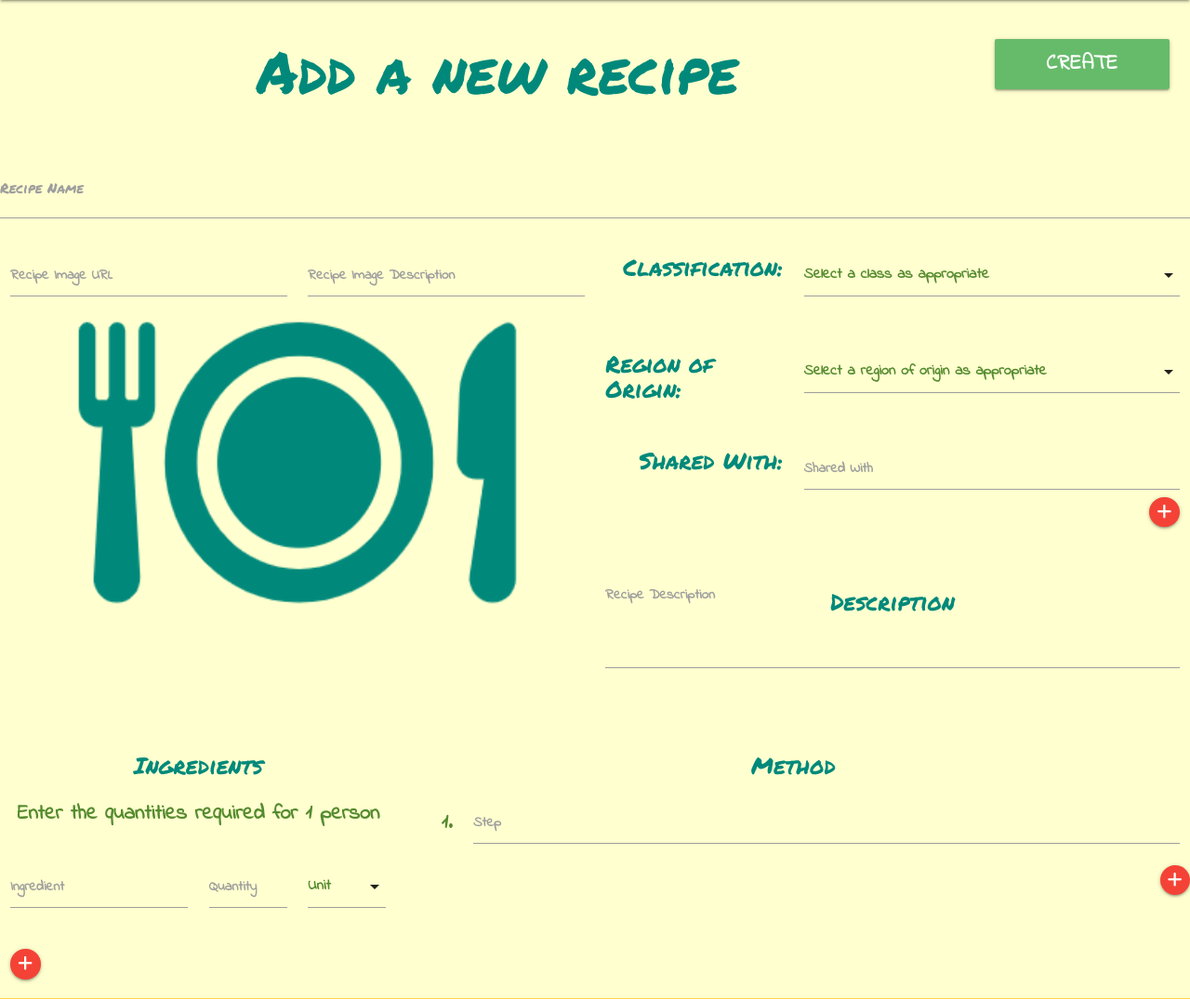
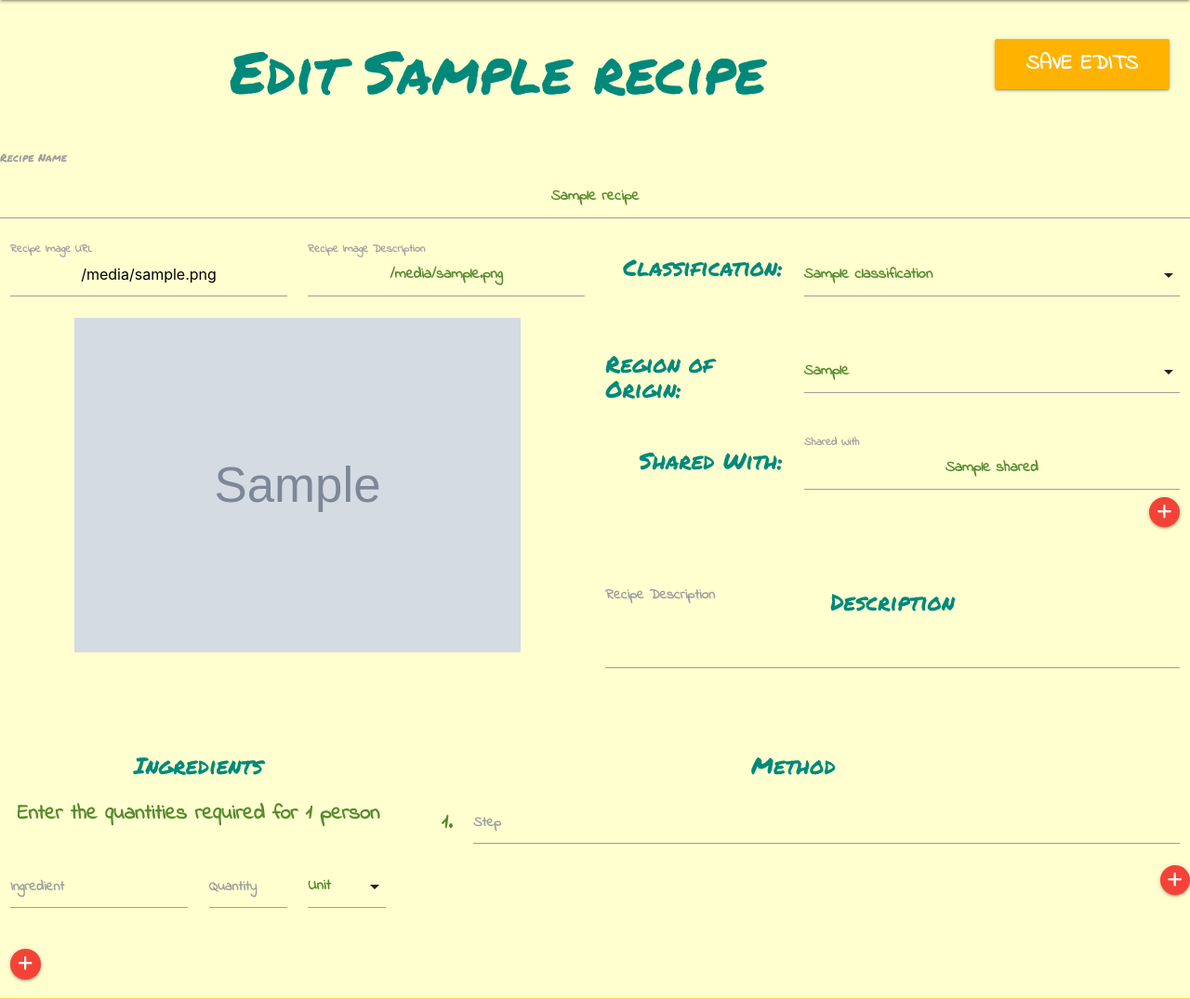
Before and after one commit to Code-Institute-Submissions/KWSNick-meal-planner_MResub, a Flask app: template templates/recipe_edit.html in a window 1280 px wide. Shown: the part 64-1139 px from the top of the page at 93% size. Run offline with Flask 2, Linux system fonts and the light colour scheme; the template is opened without the code that fills it: most values are stand-ins (such as "Sample title", 1, 10 or a date in 2020); grey boxes marked "Sample" are stand-in pictures; some libraries are stand-ins or nearby versions.

Commit message:
Created recipe_edit.html and routing for this in app.py. Begun populating the fields with values from the existing recipe. Created a for loop in Jinja which also increments a variable to assign unique values to ids. Placed class .add_share on the input rather than the button to correctly increment the ids for associated elements in the addShare function in script.js.

```diff
--- a/app.py
+++ b/app.py
@@ -242,6 +242,8 @@ def delete_recipe(recipe_id):
     mongo.db.recipes.update(
         {"_id": ObjectId(recipe_id)},
         {"$pull": {"shared_with": user}})
+    # Lets the user know the recipe has been removed
+    flash("Recipe Successfully Deleted")
     return redirect(url_for("recipes"))
 
 
--- a/static/css/style.css
+++ b/static/css/style.css
@@ -52,7 +52,7 @@ h1, h2, h3, h4, h5, h6 {
 .step-no {
     text-align: right;
 }
-#create_btn, #delete_btn, #login_btn, #register, #delete_confirm_btn, #back_btn {
+#create_btn, #delete_btn, #login_btn, #register, #delete_confirm_btn, #back_btn, #edit_btn {
     margin-top: 2.8rem;
     color: #fff;
 }
--- a/static/js/script.js
+++ b/static/js/script.js
@@ -50,7 +50,7 @@
         function addShare(){
             i = $('.add_share').length;
             j = i + 1;
-            $(`#`+button).after(`<input class="center shared_with" id="shared_with`+[j]+`" name="shared_with`+[j]+`" type="text"><label for="shared_with`+[j]+`">Shared With</label><button id="button`+[j]+`" type="button" class="right btn-floating btn-small waves-effect waves-light red add_share"><i class="fas fa-plus"></i></button>`);
+            $(`#`+button).after(`<input class="center shared_with add_share" id="shared_with`+[j]+`" name="shared_with`+[j]+`" type="text"><label for="shared_with`+[j]+`">Shared With</label><button id="button`+[j]+`" type="button" class="right btn-floating btn-small waves-effect waves-light red"><i class="fas fa-plus"></i></button>`);
         }
         addShare();
         $(`#`+button).hide();
--- a/templates/recipe_create.html
+++ b/templates/recipe_create.html
@@ -68,9 +68,9 @@
                         <h5 class="right">Shared With:</h5>
                     </div>
                     <div name="sharing" id="sharing" class="input-field col s6 l8">
-                        <input class="center shared_with" id="shared_with1" name="shared_with1" type="text">
+                        <input class="center shared_with add_share" id="shared_with1" name="shared_with1" type="text">
                         <label for="shared_with1">Shared With</label>
-                        <button id="button1" type="button" class="right btn-floating btn-small waves-effect waves-light red add_share"><i class="fas fa-plus"></i></button>
+                        <button id="button1" type="button" class="right btn-floating btn-small waves-effect waves-light red"><i class="fas fa-plus"></i></button>
                     </div>
                 </div>
                 <div class="row">
--- a/templates/recipe_edit.html
+++ b/templates/recipe_edit.html
@@ -5,30 +5,30 @@
         <div class="row">
             <div class="col s12">
                 <div class="center col s10">
-                    <h1>Add a new recipe</h1>
+                    <h1>Edit {{ recipe.recipe_name }}</h1>
                 </div>
                 <div class="col s2 right">
-                    <button id="create_btn" class="col s12 waves-effect waves-light btn-large green lighten-1" type="submit">Create</button>
+                    <button id="edit_btn" class="col s12 waves-effect waves-light btn-large amber darken-1" type="submit">Save Edits</button>
                 </div>
             </div>
         </div>
 
         <!--Recipe Name-->
-        <h1 class="input-field center"><input class="center" id="recipe_name" name="recipe_name" type="text" required>
+        <h1 class="input-field center"><input class="center" id="recipe_name" name="recipe_name" type="text" value="{{ recipe.recipe_name }}" required>
         <label class="center" for="recipe_name">Recipe Name</label></h1>
         <!--Recipe Image-->
         <div class="row">
             <div class="col s6">
                 <div class="row">
                     <div class="input-field col s12 l6 center">
-                        <input class="center" id="image_url" name="image_url" type="url">
+                        <input class="center" id="image_url" name="image_url" type="url" value="{{ recipe.image_url }}">
                         <label for="image_url">Recipe Image URL</label>
                     </div>
                     <div class="input-field col s12 l6 center">
-                        <input class="center" id="image_description" name="image_description" type="text">
+                        <input class="center" id="image_description" name="image_description" type="text" value="{{ recipe.image_description }}">
                         <label for="image_description">Recipe Image Description</label>
                     </div>
-                    <img id="image_placeholder" class="recipe_image" src="static/images/recipe_img_pholder.png" alt="recipe image placeholder">
+                    <img id="image_preview" class="recipe_image" src="{{ recipe.image_url }}" alt="{{ recipe.image_description }}">
                 </div>
             </div>
             <!--Recipe Classification and Origin-->
@@ -39,10 +39,13 @@
                     </div>
                     <div class="input-field col s6 l8">
                         <select id="classify" name="classify">
-                            <option value="">Select a class as appropriate</option>
+                            <option value="{{ recipe.classification }}">{{ recipe.classification.capitalize() }}</option>
                             <option value=""></option>
                         {% for class in classification %}
-                            <option value="{{ class.class_name }}">{{ class.class_name.capitalize() }}</option>
+                            <!--Ignores the currently chosen class to prevent option duplication-->
+                            {% if class.class_name != recipe.classification %}
+                                <option value="{{ class.class_name }}">{{ class.class_name.capitalize() }}</option>
+                            {% endif %}
                         {% endfor %}
                             <label for="classify">Recipe Classification</label>
                         </select>
@@ -54,10 +57,13 @@
                     </div>
                     <div class="input-field col s6 l8">
                         <select id="origin" name="origin">
-                            <option value="">Select a region of origin as appropriate</option>
+                            <option value="{{ recipe.region_of_origin }}">{{ recipe.region_of_origin.capitalize() }}</option>
                             <option value=""></option>
                         {% for region in origin %}
-                            <option value="{{ region.origin }}">{{ region.origin.capitalize() }}</option>
+                            <!--Ignores the currently chosen origin to prevent option duplication-->
+                            {% if region.origin != recipe.region_of_origin %}
+                                <option value="{{ region.origin }}">{{ region.origin.capitalize() }}</option>
+                            {% endif %}
                         {% endfor %}
                             <label for="origin">Recipe Origin</label>
                         </select>
@@ -68,9 +74,14 @@
                         <h5 class="right">Shared With:</h5>
                     </div>
                     <div name="sharing" id="sharing" class="input-field col s6 l8">
-                        <input class="center shared_with" id="shared_with1" name="shared_with1" type="text">
-                        <label for="shared_with1">Shared With</label>
-                        <button id="button1" type="button" class="right btn-floating btn-small waves-effect waves-light red add_share"><i class="fas fa-plus"></i></button>
+                        <!--Based on guidance provided on Stack Overflow posted by Patrick José Pereira April 6th 2018-->
+                        {% set i = namespace(value=0) %}
+                        {% for shared in recipe.shared_with %}
+                            {% set i.value = i.value + 1 %}
+                            <input class="center shared_with add_share" id="shared_with{{ i.value }}" name="shared_with{{ i.value }}" type="text" value="{{ shared }}">
+                            <label for="shared_with{{ i.value }}">Shared With</label>
+                        {% endfor %}
+                        <button id="button{{ i.value }}" type="button" class="right btn-floating btn-small waves-effect waves-light red"><i class="fas fa-plus"></i></button>
                     </div>
                 </div>
                 <div class="row">
```
